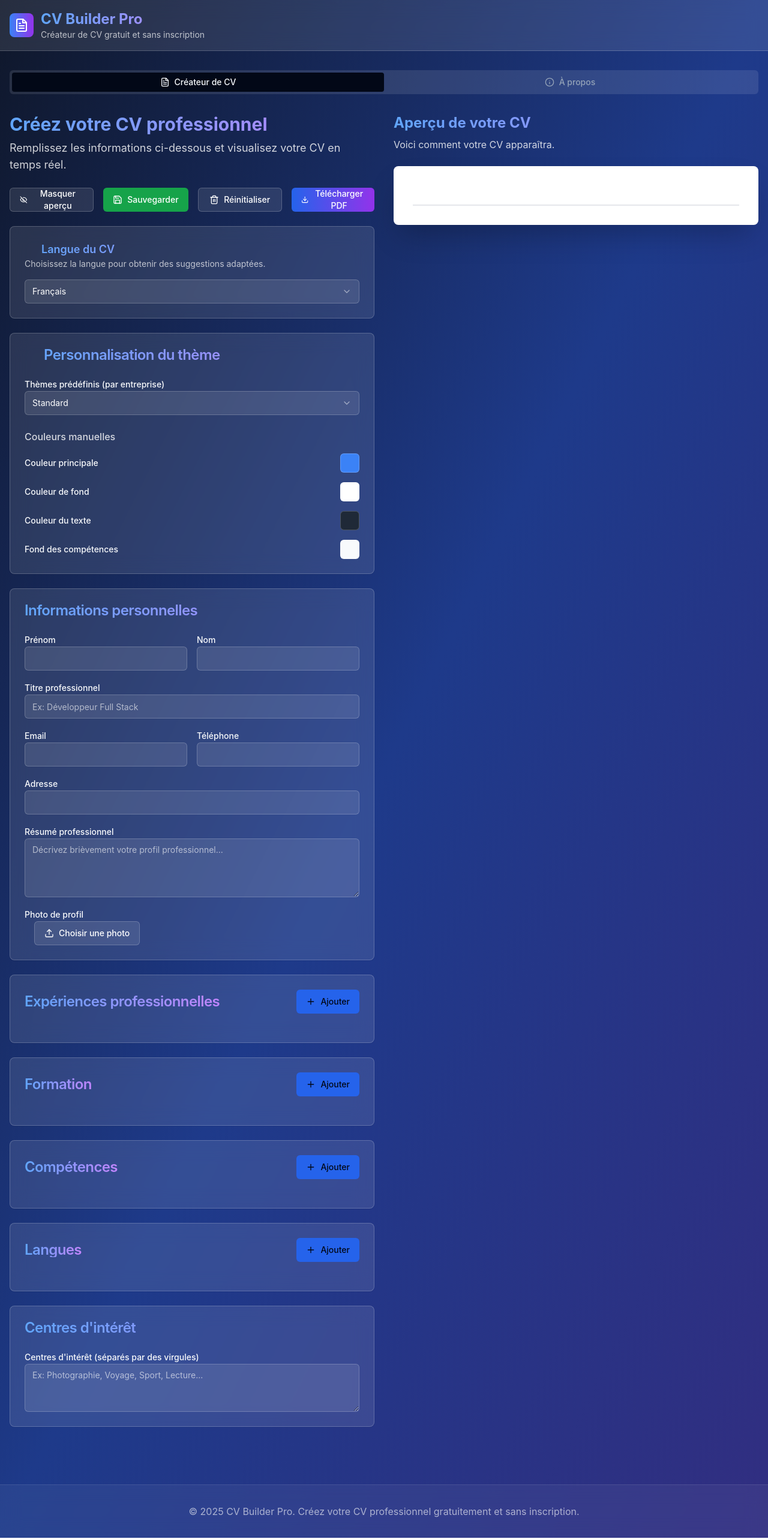
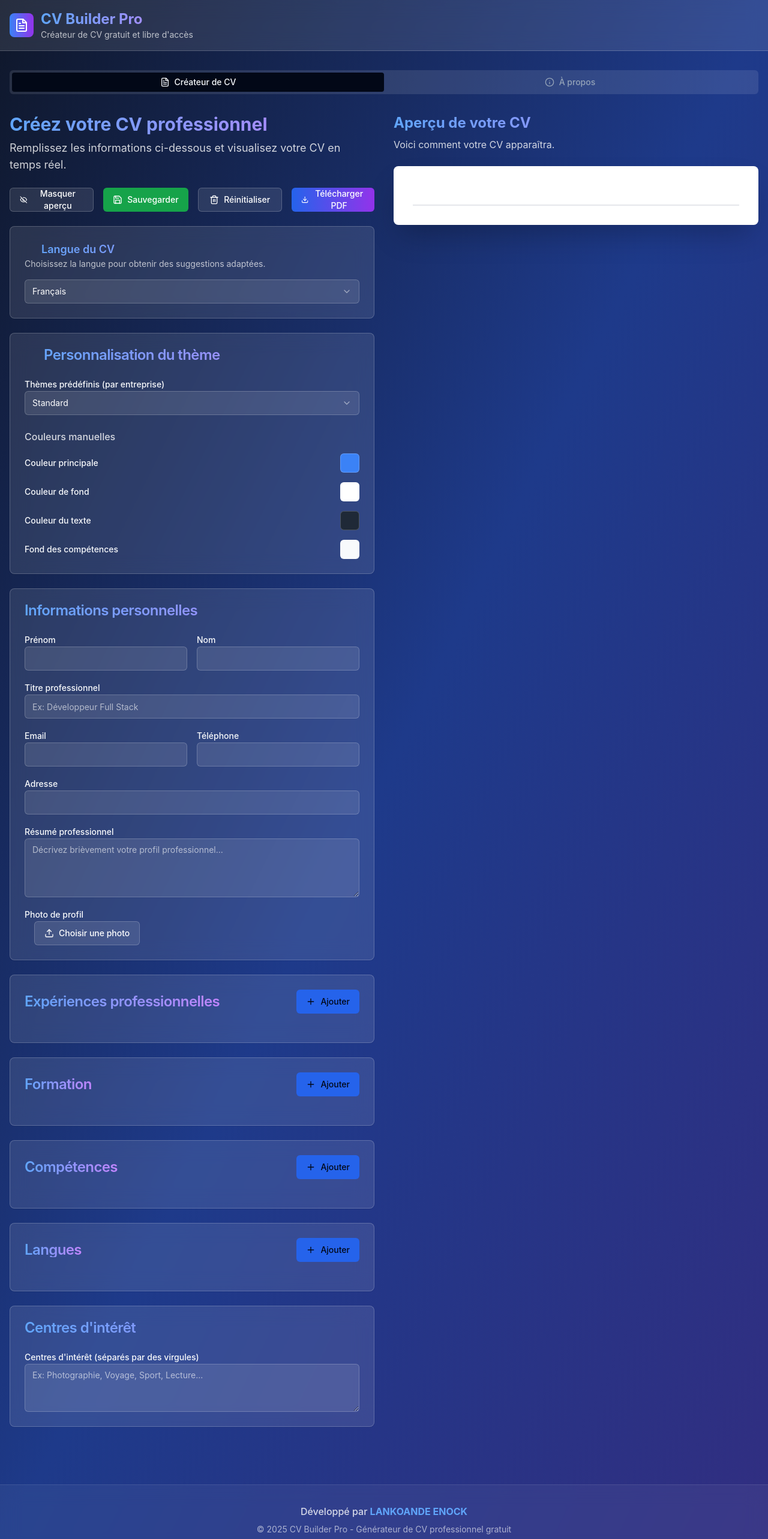
Before and after one commit to NockiProgramTECH/CV_Builder-Pro, a React (Vite) app: page / in a window 1280 px wide. Shown: the top 2566 px of the page at 60% size. Built offline with nearby package versions, Linux system fonts and the light colour scheme.

Commit message:
Mettre à jour le footer avec votre nom

```diff
--- a/src/pages/Builder.jsx
+++ b/src/pages/Builder.jsx
@@ -121,7 +121,7 @@ function Builder() {
                 </div>
                 <div>
                   <h1 className="text-2xl font-bold gradient-text">CV Builder Pro</h1>
-                  <p className="text-sm text-white/70">Créateur de CV gratuit et sans inscription</p>
+                  <p className="text-sm text-white/70">Créateur de CV gratuit et libre d'accès</p>
                 </div>
               </div>
             </div>
@@ -254,9 +254,12 @@ function Builder() {
 
         <footer className="bg-white/5 backdrop-blur-lg border-t border-white/10 mt-16">
           <div className="container mx-auto px-4 py-8">
-            <div className="text-center">
-              <p className="text-white/60">
-                © 2025 CV Builder Pro. Créez votre CV professionnel gratuitement et sans inscription.
+            <div className="text-center space-y-2">
+              <p className="text-white/80 font-medium">
+                Développé par <span className="text-blue-400 font-bold">LANKOANDE ENOCK</span>
+              </p>
+              <p className="text-white/60 text-sm">
+                © 2025 CV Builder Pro - Générateur de CV professionnel gratuit
               </p>
             </div>
           </div>
```
